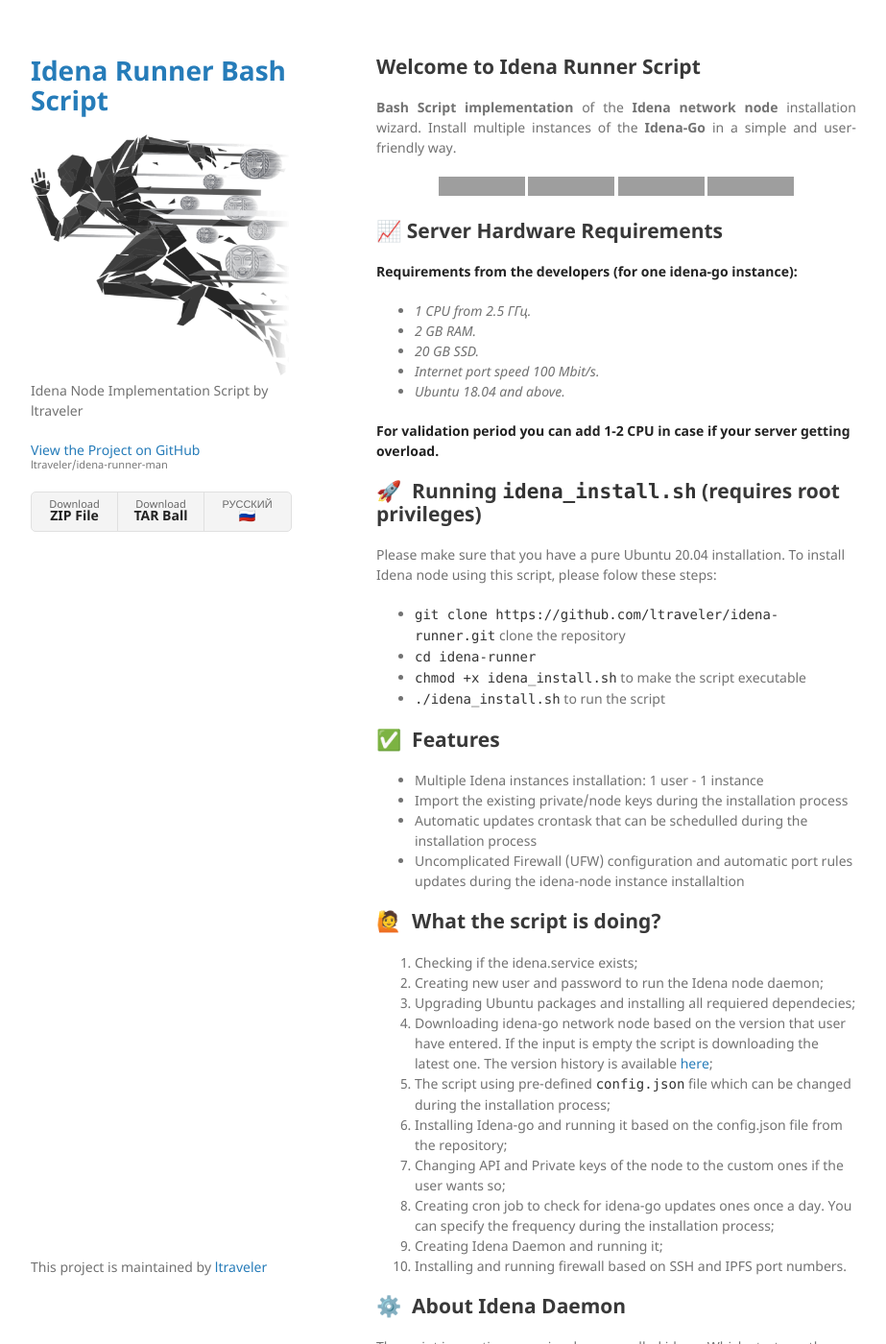
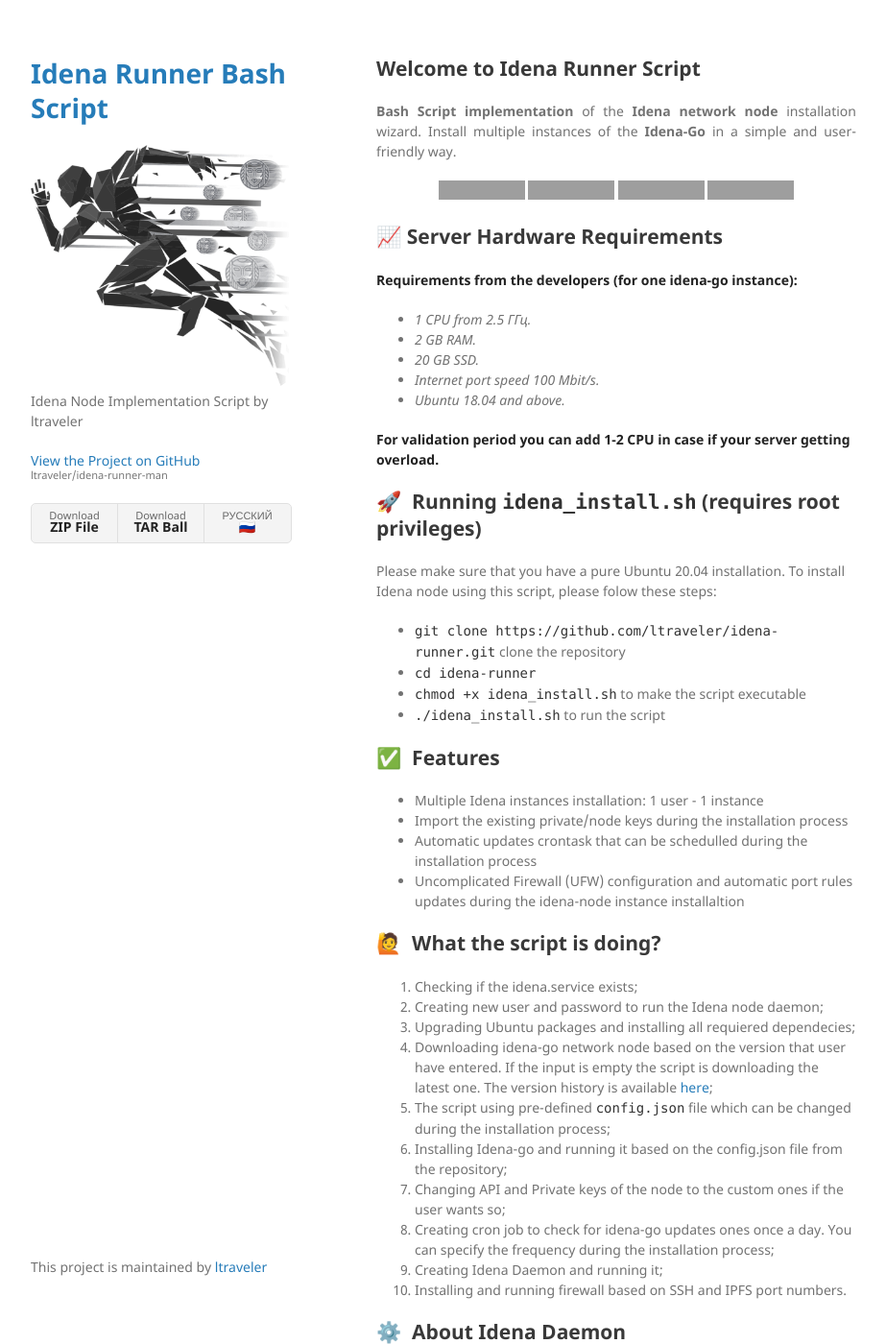
Before and after one commit to ltraveler/idena-runner-man, a Jekyll site: the page built from index.md, in a window 1280 px wide and 1400 px high. Shown: the whole window at 96% size, without its empty margins (178-1101 px from the left). Built offline with Jekyll 4.4.1, drawn with Linux system fonts in a browser that asks for light colours; grey boxes are pictures that could not be loaded.

Commit message:
Update style.scss

```diff
--- a/assets/css/style.scss
+++ b/assets/css/style.scss
@@ -2,3 +2,6 @@
 ---
 
 @import "jekyll-theme-minimal";
+h1, h2, h3 {
+    line-height: 1.3;
+}
```
